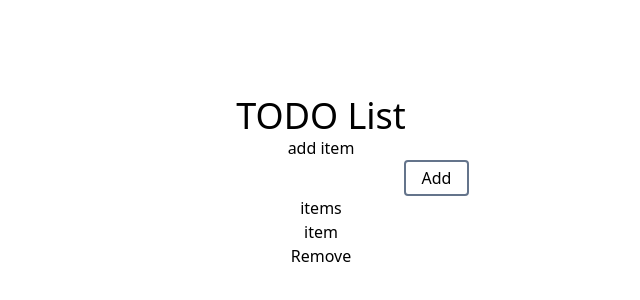
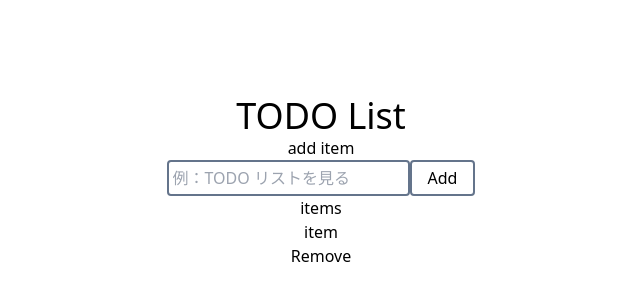
Before and after one commit to tee-talog/nextjs-todo-list, a Next.js app: page / in a window 1280 px wide. Shown: the part 218-518 px from the top of the page, without its empty margins (319-959 px from the left). Built offline with nearby package versions, Linux system fonts and the light colour scheme.

Commit message:
feat: 入力欄コンポーネントを作成

```diff
--- /dev/null
+++ b/components/Input.tsx
@@ -0,0 +1,18 @@
+import clsx from 'clsx'
+import { ComponentProps } from 'react'
+
+type InputProps = ComponentProps<'input'>
+
+const Container = ({ ...props }: InputProps) => <Presenter {...props} />
+
+const Presenter = ({ className, ...props }: InputProps) => (
+  <input
+    className={clsx(
+      className,
+      'rounded border-2 border-solid border-slate-500 p-1 active:bg-slate-200'
+    )}
+    {...props}
+  />
+)
+
+export default Container
--- a/pages/index.tsx
+++ b/pages/index.tsx
@@ -1,6 +1,7 @@
 import type { NextPage } from 'next'
 import Head from 'next/head'
 import Button from '../components/Button'
+import Input from '../components/Input'
 import PageTitle from '../components/PageTitle'
 
 const Home: NextPage = () => {
@@ -16,7 +17,7 @@ const Home: NextPage = () => {
         <section>
           <h2>add item</h2>
           <form>
-            <input type="text" />
+            <Input type="text" placeholder="例：TODO リストを見る" />
             <Button type="submit">Add</Button>
           </form>
         </section>
```
